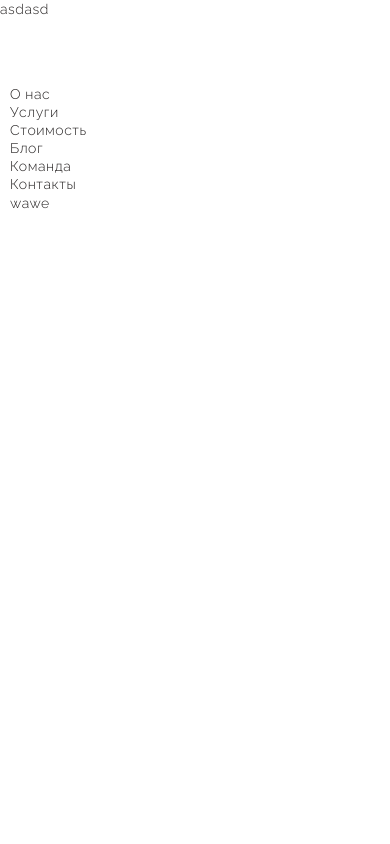
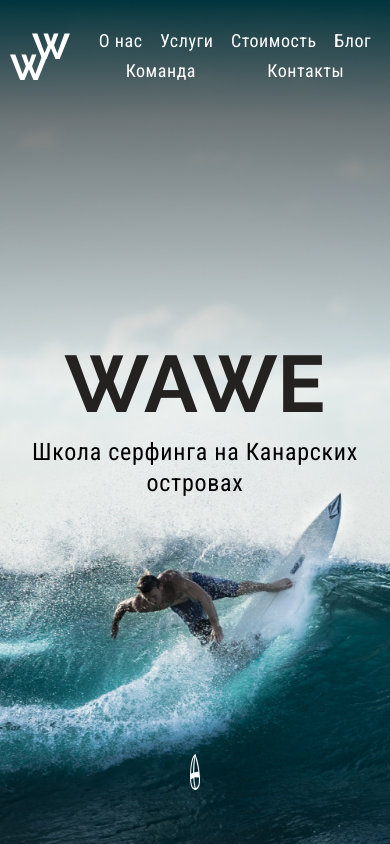
Before and after one commit to IrinaBreus/waweScool.io, a website: page src/index.html in a window 390 px wide. Drawn offline with nearby package versions, Linux system fonts and the light colour scheme; files that its build step writes are made by us from their sources; files whose address does not match are found by name.

Commit message:
add header

```diff
--- a/src/index.html
+++ b/src/index.html
@@ -22,7 +22,6 @@
     <link rel="stylesheet" href="css/style.min.css">
 </head>
 <body>
-asdasd
     <header class="header">
         <div class="container">
             <nav class="header__nav">
@@ -52,7 +51,7 @@
             </nav>
             <div class="header__main">
                 <h1 class="header__title">wawe</h1>
-                <h4 class="header__subtitle"></h4>
+                <h4 class="header__subtitle">Школа серфинга на Канарских островах</h4>
                 <div class="header__buble">
                     <img src="icons/buble.svg" alt="указатель">
                 </div>
--- a/src/sass/blocks/_header.scss
+++ b/src/sass/blocks/_header.scss
@@ -0,0 +1,172 @@
+.header {
+    min-height: 100vh;
+    background: url('../img/header_bg.jpg') center center / cover no-repeat;
+    padding-top: 25px;
+    &__nav {
+        display: grid;
+        grid-template-columns: max-content 1fr 8fr 2fr;
+        gap: 20px;
+        align-items: center;
+        height: 63px;
+    }
+    &__logo {
+        grid-column: 1 / 2;
+        width: 60px;
+        img {
+            width: 100%;
+            height: 100%;
+            object-fit: contain;
+        }
+    }
+    &__menu {
+        grid-column: 3 / 4;
+        display: flex;
+        justify-content: space-between;
+        li {
+            border-bottom: 2px solid transparent;
+            padding-bottom: 4px;
+            &:hover {
+                border-bottom: 2px solid var(--second);
+            }
+            a {
+                font-weight: 400;
+                font-size: 24px;
+                letter-spacing: 0.03em;
+                color: var(--white);
+            }
+        }
+    }
+    &__main {
+        min-height: calc(100vh - 88px);
+        display: flex;
+        flex-direction: column;
+        align-items: center;
+        justify-content: space-between;
+    }
+    &__title {
+        font-family: "Raleway";
+        font-weight: 700;
+        font-size: 200px;
+        letter-spacing: 0;
+        color: var(--main);
+        text-transform: uppercase;
+        margin-top: auto;
+    }
+    &__subtitle {
+        font-family: "Roboto Condensed";
+        font-weight: 400;
+        font-size: 24px;
+        letter-spacing: 0.03em;
+        color: #000;
+        margin-bottom: auto;
+    }
+    &__buble {
+        width: 20px;
+        height: 69px;
+        margin-bottom: 94px;
+        animation: moveDown 2s ease-in-out infinite;
+        img {
+            width: 100%;
+            height: 100%;
+            object-fit: contain;
+        }
+    }
+
+}
+
+@keyframes moveDown {
+    0% {
+        transform: translateY(0);
+    }
+    50% {
+        transform: translateY(10px);
+    }
+    100% {
+        transform: translateY(0);
+    }
+}
+
+@media (max-width: 992px) {
+    .header {
+        &__nav {
+            grid-template-columns: max-content 1fr 8fr;
+            gap: 10px;
+        }
+        &__menu {
+            li {
+                a {
+                    font-size: 20px;
+                }
+            }
+        }
+        &__title {
+            font-size: 160px;
+        }
+        &__subtitle {
+            font-size: 22px;
+        }
+        &__buble {
+            width: 16px;
+            height: 49px;
+            margin-bottom: 64px;
+        }
+    }
+}
+
+@media (max-width: 768px) {
+    .header {
+        &__nav {
+            grid-template-columns: max-content 1fr;
+            gap: 40px;
+        }
+        &__menu {
+            grid-column: 2 / 3;
+            li {
+                a {
+                    font-size: 16px;
+                }
+            }
+        }
+        &__title {
+            font-size: 120px;
+        }
+        &__subtitle {
+            font-size: 20px;
+        }
+        &__buble {
+            width: 12px;
+            height: 36px;
+            margin-bottom: 64px;
+        }
+    }
+}
+
+@media (max-width: 576px) {
+    .header {
+        &__nav {
+            gap: 20px;
+        }
+        &__menu {
+            flex-wrap: wrap;
+            justify-content: space-around;
+            li {
+                a {
+                    font-size: 18px;
+                    margin: 0 5px;
+                }
+            }
+        }
+        &__title {
+            font-size: 80px;
+        }
+        &__subtitle {
+            font-size: 24px;
+            text-align: center;
+        }
+        &__buble {
+            width: 12px;
+            height: 36px;
+            margin-bottom: 64px;
+        }
+    }
+}
--- a/src/sass/style.scss
+++ b/src/sass/style.scss
@@ -10,7 +10,7 @@
     margin: 0;
     padding: 0;
     box-sizing: border-box;
-    font-family: "Raleway", "Roboto Condensed", sans-serif;
+    font-family: "Roboto Condensed", sans-serif;
     font-style: normal;
     font-display: swap;
     font-weight: 300;
@@ -19,6 +19,9 @@
     letter-spacing: 0.04em;
     color: var(--main);
 }
+
+// font-family: "Raleway", sans-serif;
+
 ul[class], li[class] {
     list-style: none;
     padding: 0;
@@ -27,6 +30,11 @@
 a {
     text-decoration: none;
 }
+img {
+    width: 100%;
+    height: 100%;
+    object-fit: cover;
+}
 
 
 
```
Also changed, not shown: dist/css/style.css, dist/css/style.min.css, dist/index.html, src/sass/base/_typography.scss (added).
